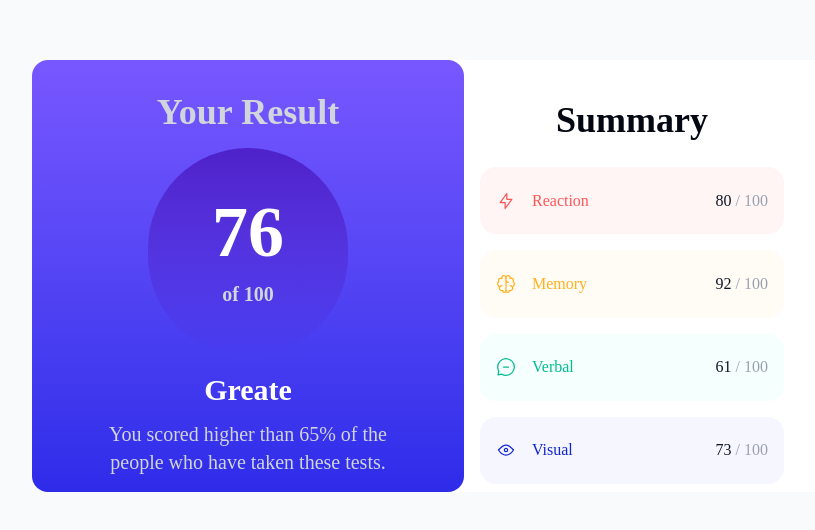
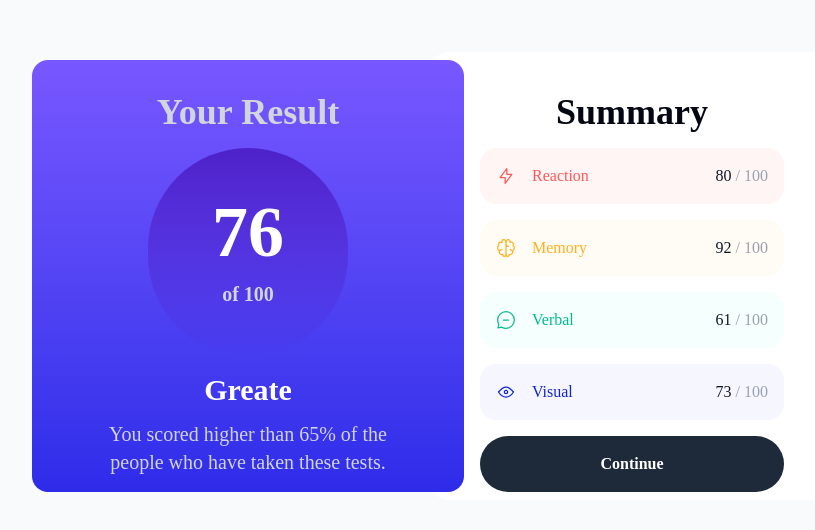
Before and after one commit to Farzane2630/FM-result-score-card, a React (Vite) app: page / in a window 1280 px wide. Shown: the part 124-654 px from the top of the page, without its empty margins (208-1023 px from the left). Built offline with nearby package versions, Linux system fonts and the light colour scheme.

Commit message:
feat: continue btn

```diff
--- /dev/null
+++ b/src/components/Button.tsx
@@ -0,0 +1,13 @@
+interface buttonProps {
+  title: string;
+}
+export default function Button({ title }: buttonProps) {
+  return (
+    <button
+      type="button"
+      className="cursor-pointer text-center w-full py-4 rounded-4xl text-white font-bold bg-gray-800 hover:bg-linear-to-b from-[hsl(252,100%,67%)] to-[hsl(241,81%,54%)] "
+    >
+      {title}
+    </button>
+  );
+}
--- a/src/components/Summary.tsx
+++ b/src/components/Summary.tsx
@@ -1,3 +1,4 @@
+import Button from "./Button";
 import ScoreCard from "./Score";
 import type { ScoreCardProps } from "./types/ui";
 
@@ -124,6 +125,7 @@ const Summary = () => {
       {scores.map((score) => (
         <ScoreCard key={crypto.randomUUID()} {...score} />
       ))}
+      <Button title="Continue" />
     </section>
   );
 };
```
